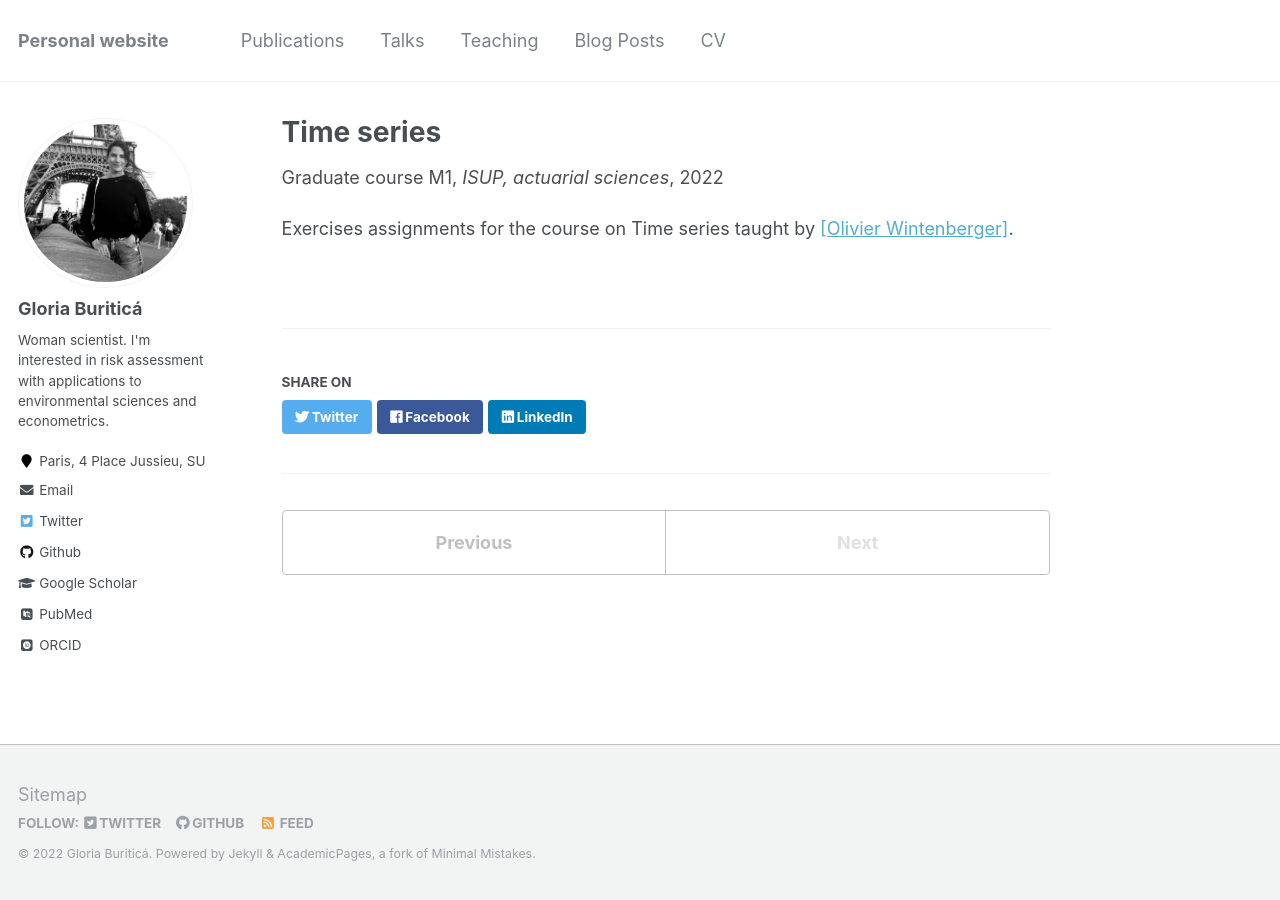
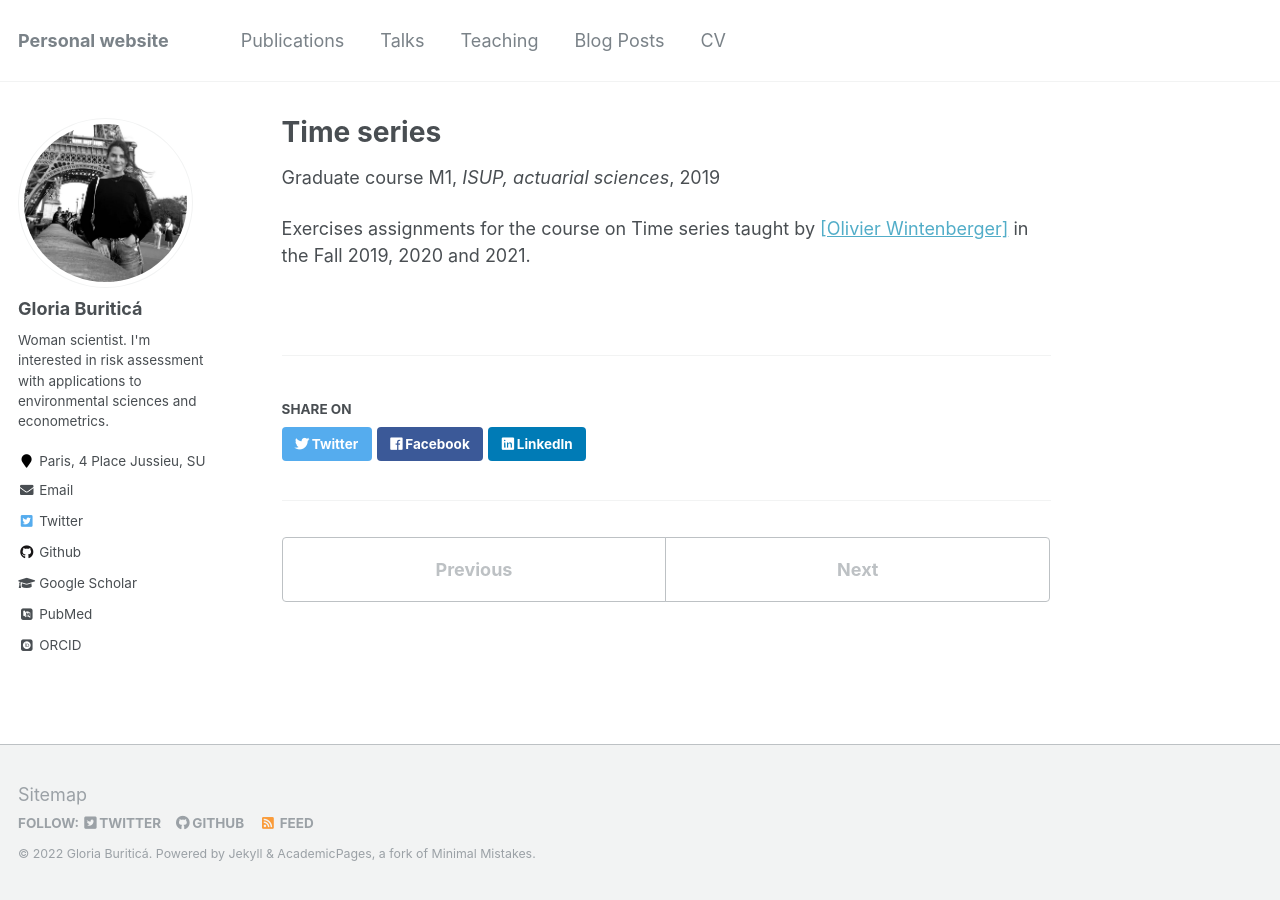
Before and after one commit to GBuritica/GBuritica.github.io, a Jekyll site: the page built from _teaching/2019-time-series-2.md, in a window 1280 px wide. Built offline with Jekyll 4.4.1, drawn with Linux system fonts in a browser that asks for light colours; some web fonts are replaced.

Commit message:
Update 2019-time-series-2.md

```diff
--- a/_teaching/2019-time-series-2.md
+++ b/_teaching/2019-time-series-2.md
@@ -4,8 +4,8 @@ collection: teaching
 type: "Graduate course M1"
 permalink: /teaching/2019-time-series-2
 venue: "ISUP, actuarial sciences"
-date: "2019,2020,2021"
+date: 2019-09-01
 location: "Paris, France"
 ---
 
-Exercises assignments for the course on Time series taught by [[Olivier Wintenberger]](http://wintenberger.fr/index.html).
+Exercises assignments for the course on Time series taught by [[Olivier Wintenberger]](http://wintenberger.fr/index.html) in the Fall 2019, 2020 and 2021.
```
